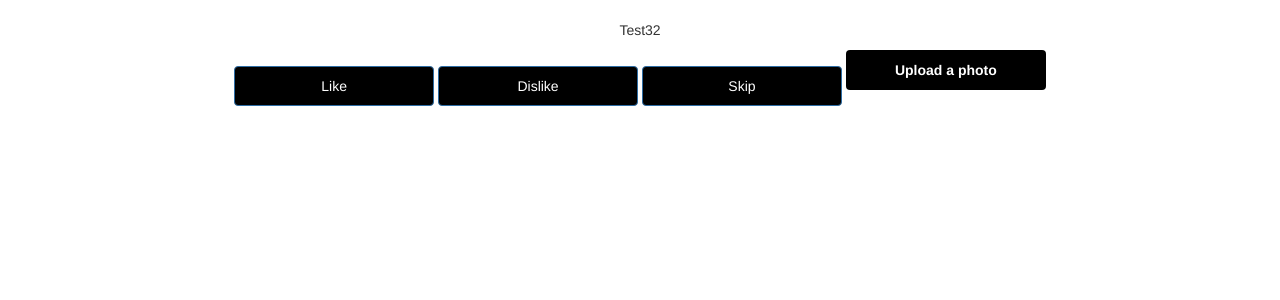
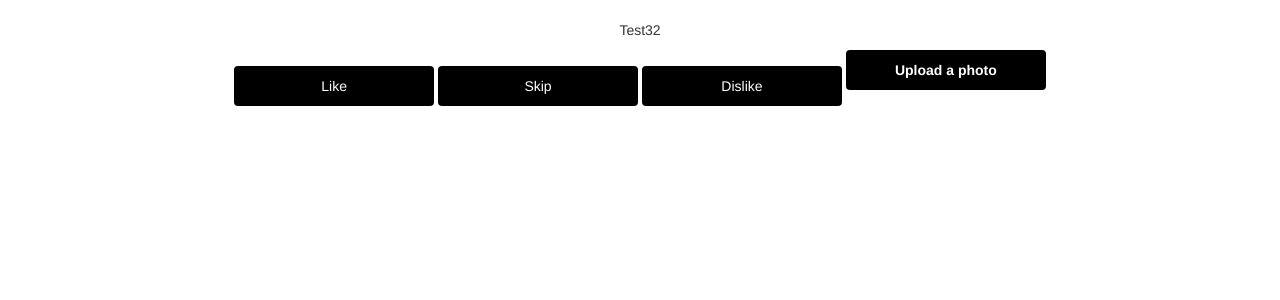
Before and after one commit to EyeLike2019/EyeLike, a Flask app: page / in a window 1280 px wide. Shown: the part 52-352 px from the top of the page. Run offline with Flask 2, Linux system fonts and the light colour scheme; some libraries are stand-ins or nearby versions.

Commit message:
buttons aangepast

```diff
--- a/templates/index.html
+++ b/templates/index.html
@@ -12,20 +12,20 @@ function myFunction() {
 }
 </script>
 <p>Test32</p>
-		<button id="like" class="btn btn-primary">Like</button>
-        <button id="dislike" class="btn btn-primary">Dislike</button>
-        <button id="skip" class="btn btn-primary">Skip</button>
+		<button id="like" class="btn btn-dark">Like</button>
+		<button id="skip" class="btn btn-dark">Skip</button>
+        <button id="dislike" class="btn btn-dark">Dislike</button>
         <script>
 
             let body = document.querySelector('body');
             document.querySelector('#like').onclick = function() {
            body.style.backgroundColor = 'red';
             };
+            document.querySelector('#skip').onclick = function() {
+                body.style.backgroundColor = 'blue';
+            };
             document.querySelector('#dislike').onclick = function() {
                 body.style.backgroundColor = 'green';
-            };
-            document.querySelector('#skip').onclick = function() {
-                body.style.backgroundColor = 'blue';
             };
 
         </script>
```
